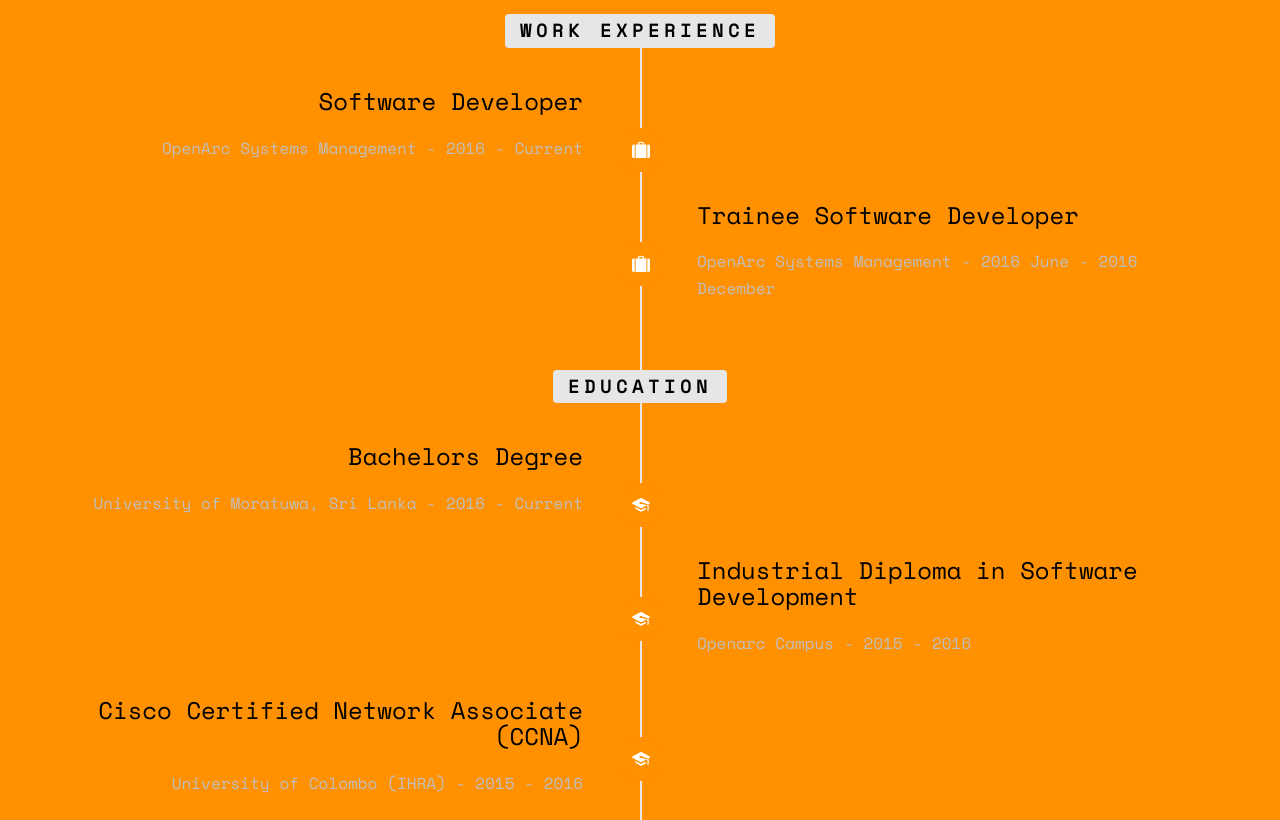
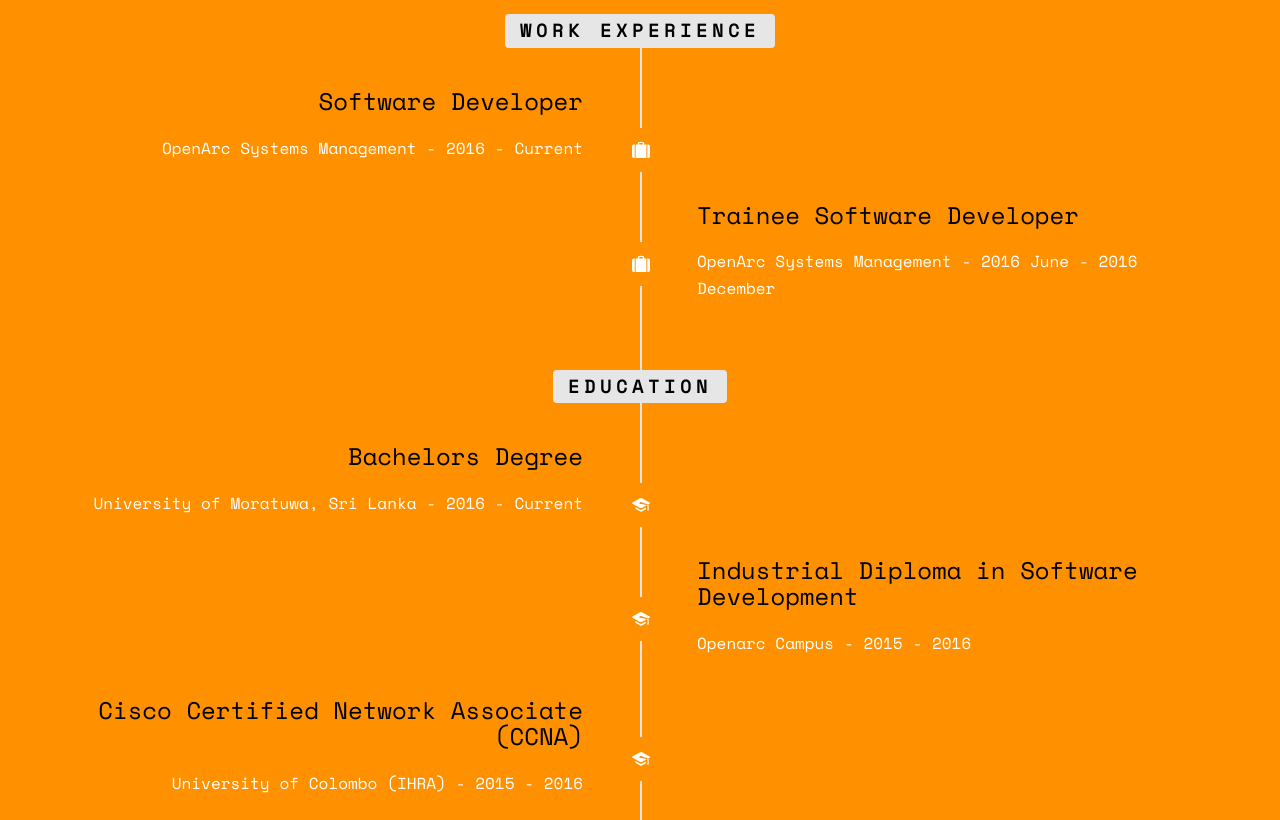
Before and after one commit to Nilansha/my-profile-site, a plain HTML site: page index.html in a window 1280 px wide. Shown: the part 1600-2420 px from the top of the page. Drawn offline with nearby package versions, Linux system fonts and the light colour scheme; some packages are replaced by stand-ins of ours; no server answers; files whose address does not match are found by name.

Commit message:
styles chaned

```diff
--- a/css/style.css
+++ b/css/style.css
@@ -589,7 +589,7 @@ h1, h2, h3, h4, h5, h6, figure {
   margin-bottom: 20px;
   font-size: 16px;
   font-weight: normal;
-  color: #bfbfbf;
+  color: #FFF;
 }
 
 .timeline-body > p,
```
